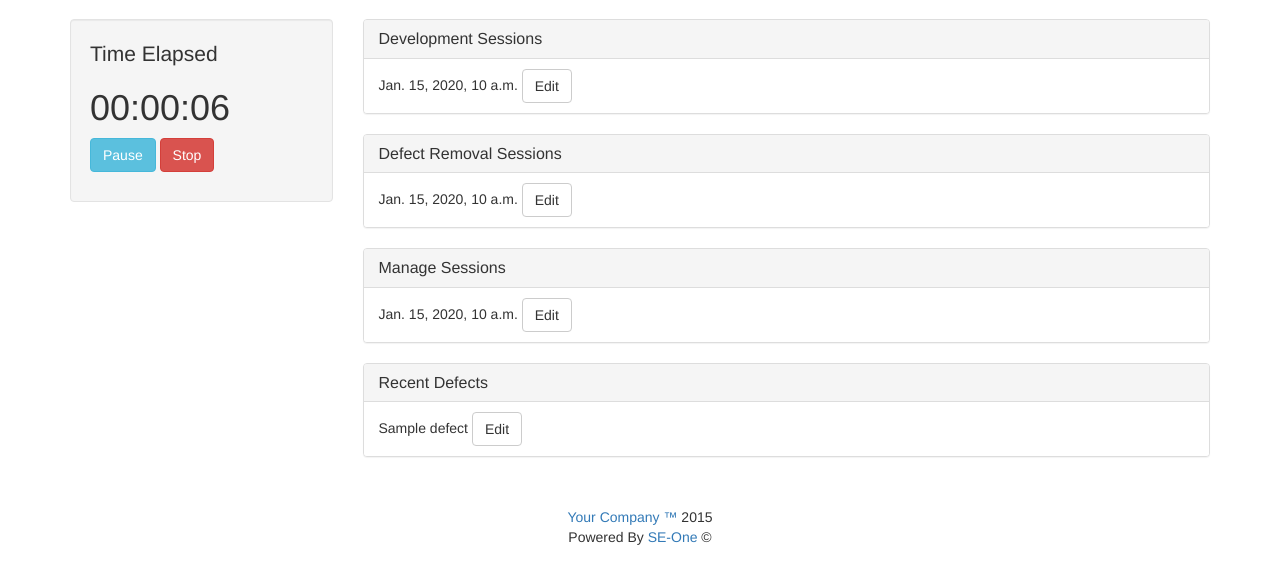
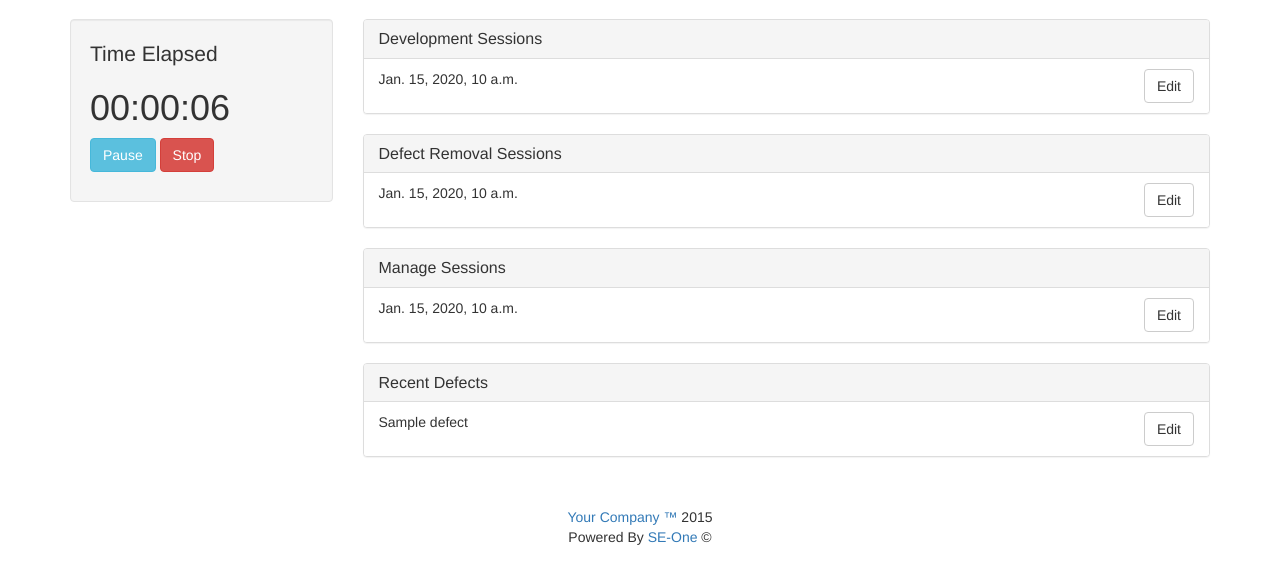
Before and after one commit to raspberryice/project-data-tracker, a Django app: template pdt/templates/dev-manage.html in a window 1280 px wide. Shown: the part 51-635 px from the top of the page. Run offline with Django 3.2, Linux system fonts and the light colour scheme; the template is opened without the code that fills it: most values are stand-ins (such as "Sample title", 1, 10 or a date in 2020); some libraries are stand-ins or nearby versions.

Commit message:
fixed man-defect,right-aligned btns in manage-session

```diff
--- a/pdt/static/js/manage-session.js
+++ b/pdt/static/js/manage-session.js
@@ -20,7 +20,7 @@ $(document).ready(function(){
 
 
 $('.devSessionBtn').on('click',function(e){
-    var li = $(this).parent();
+    var li = $(this).parent().parent();
     li.addClass('current');
     var time = li.children('.time').text();
     var sloc = parseInt(li.children('.sloc').text());
@@ -32,7 +32,7 @@ $('.devSessionBtn').on('click',function(e){
     $('#submitDev').modal('show');
 });
 $('.mngSessionBtn').on('click',function(e){
-    var li = $(this).parent();
+    var li = $(this).parent().parent();
     li.addClass('current');
     var time = li.children('.time').text();
     var id = li.children('.id').text();
@@ -42,7 +42,7 @@ $('.mngSessionBtn').on('click',function(e){
 });
 
 $('.remSessionBtn').on('click',function(e){
-    var li = $(this).parent();
+    var li = $(this).parent().parent();
     li.addClass('current');
     var time = li.children('.time').text();
     var defect_no = li.children('.defectno').text();
@@ -54,7 +54,7 @@ $('.remSessionBtn').on('click',function(e){
 });
 
 $('.viewDefectBtn').on('click',function(){
-    var li = $(this).parent();
+    var li = $(this).parent().parent();
     li.addClass('current');
     var report = {
     'name':li.children('.name').text(),
--- a/pdt/templates/dev-defect.html
+++ b/pdt/templates/dev-defect.html
@@ -173,7 +173,7 @@
           <a class="" role="button" data-toggle="collapse" href="#ongoingList" aria-expanded="true" aria-controls="ongoingList">
            Ongoing Defects
           </a>
-            <div style="text-align:right; margin-top: -1.2pc;"><i id='createDefectBtn' class="fa fa-plus-circle fa-large"></i></div>
+            <div style="text-align:right; margin-top: -1.2pc;"><i id='createDefectBtn' class="fa fa-plus-circle fa-lg"></i></div>
         </h4>
       </div>
       <div id="ongoingList" class="panel-collapse collapse in" role="tabpanel" aria-labelledby="ongoingListHeading" aria-expanded="true">
--- a/pdt/templates/dev-manage.html
+++ b/pdt/templates/dev-manage.html
@@ -124,7 +124,7 @@
                   <div class="form-group">
                     <label class="control-label col-sm-4" for="time">Time:</label>
                     <div class="col-sm-6">
-                      <input type="text" class="form-control" id="time" name="time" value="00:00:00" required>
+                      <input type="text" class="form-control" id="time" name="time" value="00:00:00" required readonly>
                     </div>
                   </div>
                 </div>
@@ -229,12 +229,12 @@
         <div class="panel-collapse collapse in" id= "devSessionList" role="tabpanel" aria-labelledby="devListHeading" aria-expanded="true">
         <ul class="list-group">
             {% for session in developsessions %}
-             <li class="list-group-item">
+             <li class="list-group-item clearfix">
               <span>{{session.start_date}}</span>
                  <span class="hidden time" >{{session.sessionlast}}</span>
                  <span class="hidden sloc"> {{session.SLOC}}</span>
                  <span class="hidden id">{{session.id}}</span>
-                 <button class="btn btn-default devSessionBtn">Edit</button>
+                 <span class="pull-right"><button class="btn btn-default devSessionBtn">Edit</button></span>
           </li>
             {% endfor %}
 
@@ -252,12 +252,12 @@
         <div class="panel-collapse collapse in" id= "remSessionList" role="tabpanel" aria-labelledby="remListHeading" aria-expanded="true">
         <ul class="list-group">
             {% for session in defectsessions %}
-             <li class="list-group-item">
+             <li class="list-group-item clearfix">
               <span>{{session.start_date}}</span>
                  <span class="hidden time">{{session.sessionlast}}</span>
                  <span class="hidden defectno">{{session.defectno}}</span>
                    <span class="hidden id">{{session.id}}</span>
-                 <button class="btn btn-default remSessionBtn">Edit</button>
+                 <span class="pull-right"><button class="btn btn-default remSessionBtn">Edit</button></span>
           </li>
             {% endfor %}
 
@@ -275,11 +275,11 @@
         <div class="panel-collapse collapse in" id="mngSessionList" role="tabpanel" aria-labelledby="mngListHeading" aria-expanded="true">
         <ul class="list-group">
             {% for session in managesessions %}
-             <li class="list-group-item">
+             <li class="list-group-item clearfix">
               <span>{{session.start_date}}</span>
                  <span class="hidden time">{{session.sessionlast}}</span>
                  <span class="hidden id">{{session.id}}</span>
-                 <button class="btn btn-default mngSessionBtn">Edit</button>
+                 <span class="pull-right"><button class="btn btn-default mngSessionBtn">Edit</button></span>
           </li>
             {% endfor %}
 
@@ -298,14 +298,14 @@
         <div id="recentDefectList" class="panel-collapse collapse in" role="tabpanel" aria-labelledby="recentDefectListHeading" aria-expanded="true">
         <ul class="list-group" >
             {% for defect in defect_list %}
-             <li class="list-group-item">
+             <li class="list-group-item clearfix">
                 <span class="name">{{defect.name}}</span>
                  <span class="hidden id">{{defect.id}}</span>
                  <span class="hidden inject">{{defect.iterationInjected}}</span>
                  <span class="hidden remove">{{defect.iterationRemoved}}</span>
                  <span class="hidden desc">{{defect.desc}}</span>
                  <span class="hidden type">{{defect.typed}}</span>
-              <button class="btn btn-default viewDefectBtn">Edit</button>
+              <span class="pull-right"><button class="btn btn-default viewDefectBtn">Edit</button></span>
           </li>
             {% endfor %}
         </ul>
--- a/pdt/templates/man-defect.html
+++ b/pdt/templates/man-defect.html
@@ -87,14 +87,14 @@
         <div id="recentDefectList" class="panel-collapse collapse in" role="tabpanel" aria-labelledby="recentDefectListHeading" aria-expanded="true">
         <ul class="list-group" >
             {% for defect in defect_list %}
-             <li class="list-group-item">
+             <li class="list-group-item clearfix">
                 <span class="name">{{defect.name}}</span>
                  <span class="hidden id">{{defect.id}}</span>
                  <span class="hidden inject">{{defect.iterationInjected}}</span>
                  <span class="hidden remove">{{defect.iterationRemoved}}</span>
                  <span class="hidden desc">{{defect.desc}}</span>
                  <span class="hidden type">{{defect.typed}}</span>
-              <button class="btn btn-default viewDefectBtn">Edit</button>
+              <span class="pull-right"> <button class="btn btn-default viewDefectBtn">Edit</button></span>
           </li>
             {% endfor %}
         </ul>
@@ -104,5 +104,5 @@
 
 
 {%block js %}
-<script src="{% static 'js/view-activities.js'%}"></script>
+<script src="{% static 'js/manage-session.js'%}"></script>
 {%endblock js %}
```
Also changed, not shown: pdt/templates/man-activity.html (+6 -6 lines).
